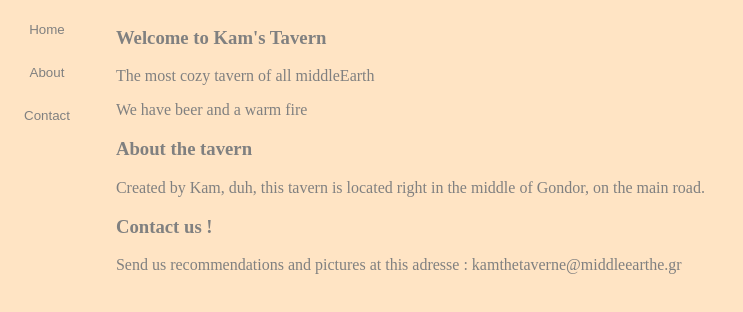
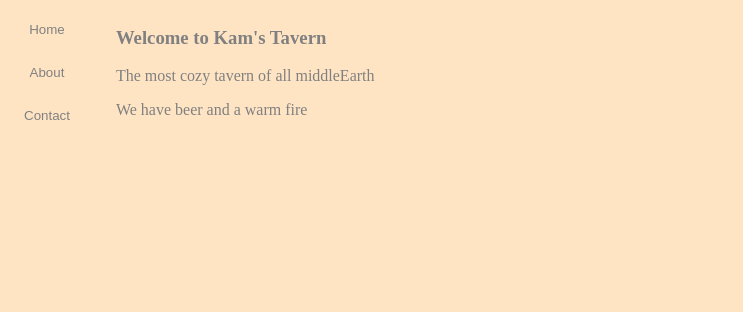
Before and after one commit to Noceolo/restaurant, a website built with webpack: page src/template.html in a window 1280 px wide. Shown: the whole page, without its empty margins (0-743 px from the left). Built offline with nearby package versions, Linux system fonts and the light colour scheme.

Commit message:
Changed classname to be camel case

```diff
--- a/src/template.html
+++ b/src/template.html
@@ -3,27 +3,28 @@
 <head>
     <meta charset="UTF-8">
     <meta name="viewport" content="width=device-width, initial-scale=1.0">
+    <script src="opentab.js"></script>
     <title>Restaurant Homepage</title>
 </head>
 <body>
     <header>
         <nav class="tab">
-            <button class="tablinks">Home</button>
-            <button class="tablinks">About</button>
-            <button class="tablinks">Contact</button>
+            <button class="tablinks" onclick="openTab(event, 'homeTab')">Home</button>
+            <button class="tablinks" onclick="openTab(event, 'aboutTab')">About</button>
+            <button class="tablinks" onclick="openTab(event, 'contactTab')">Contact</button>
         </nav>
     </header>
     <div id="content">
-        <div id="homeTab" class="tabcontent">
+        <div id="homeTab" class="tabContent">
             <h3>Welcome to Kam's Tavern</h3>
             <p>The most cozy tavern of all middleEarth</p>
             <p>We have beer and a warm fire</p>
         </div>
-        <div id="aboutTab" class="tabcontent">
+        <div id="aboutTab" class="tabContent">
             <h3>About the tavern</h3>
             <p>Created by Kam, duh, this tavern is located right in the middle of Gondor, on the main road. </p>
         </div>
-        <div id="contactTab" class="tabcontent">
+        <div id="contactTab" class="tabContent">
             <h3>Contact us !</h3>
             <p>Send us recommendations and pictures at this adresse : kamthetaverne@middleearthe.gr</p>
         </div>
```
